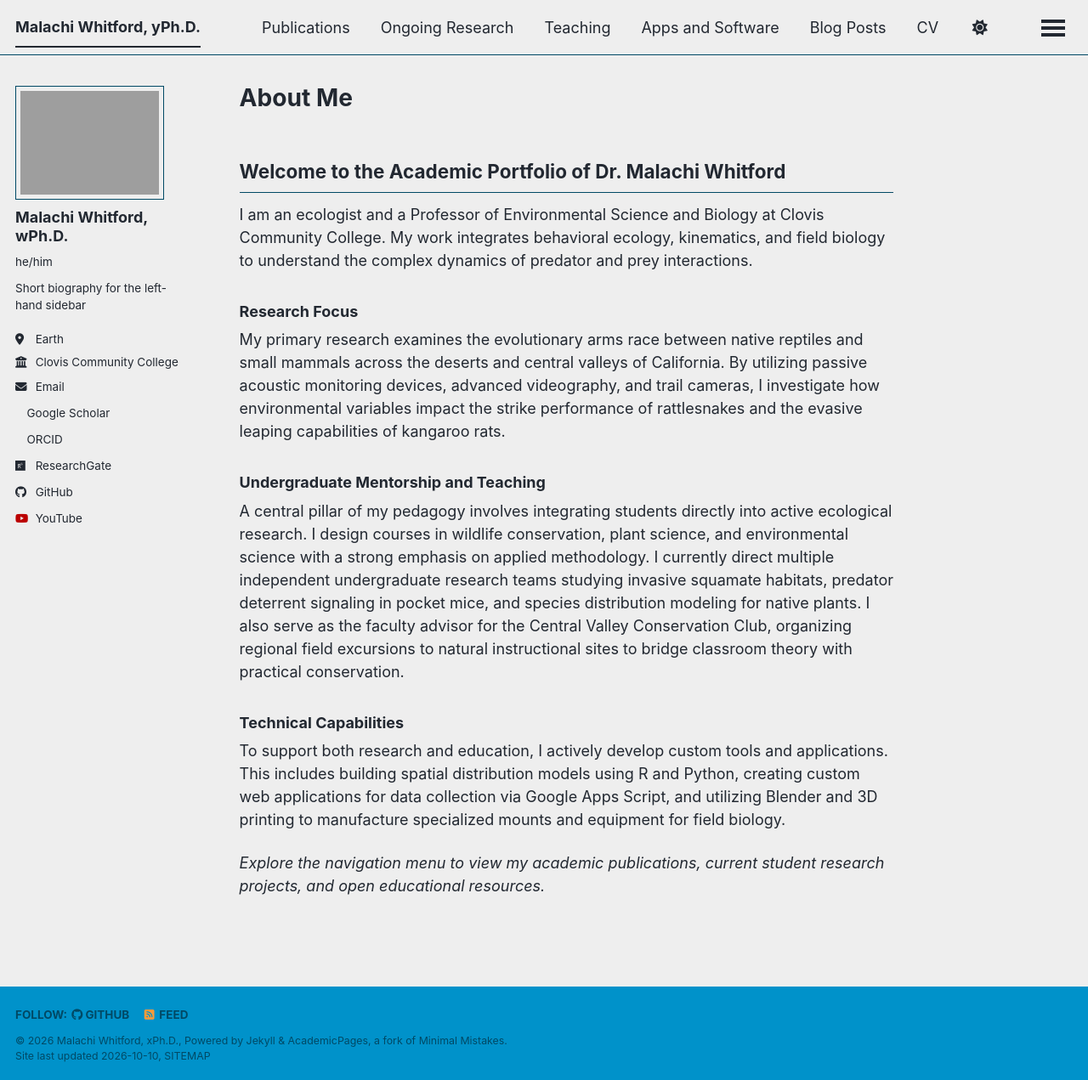
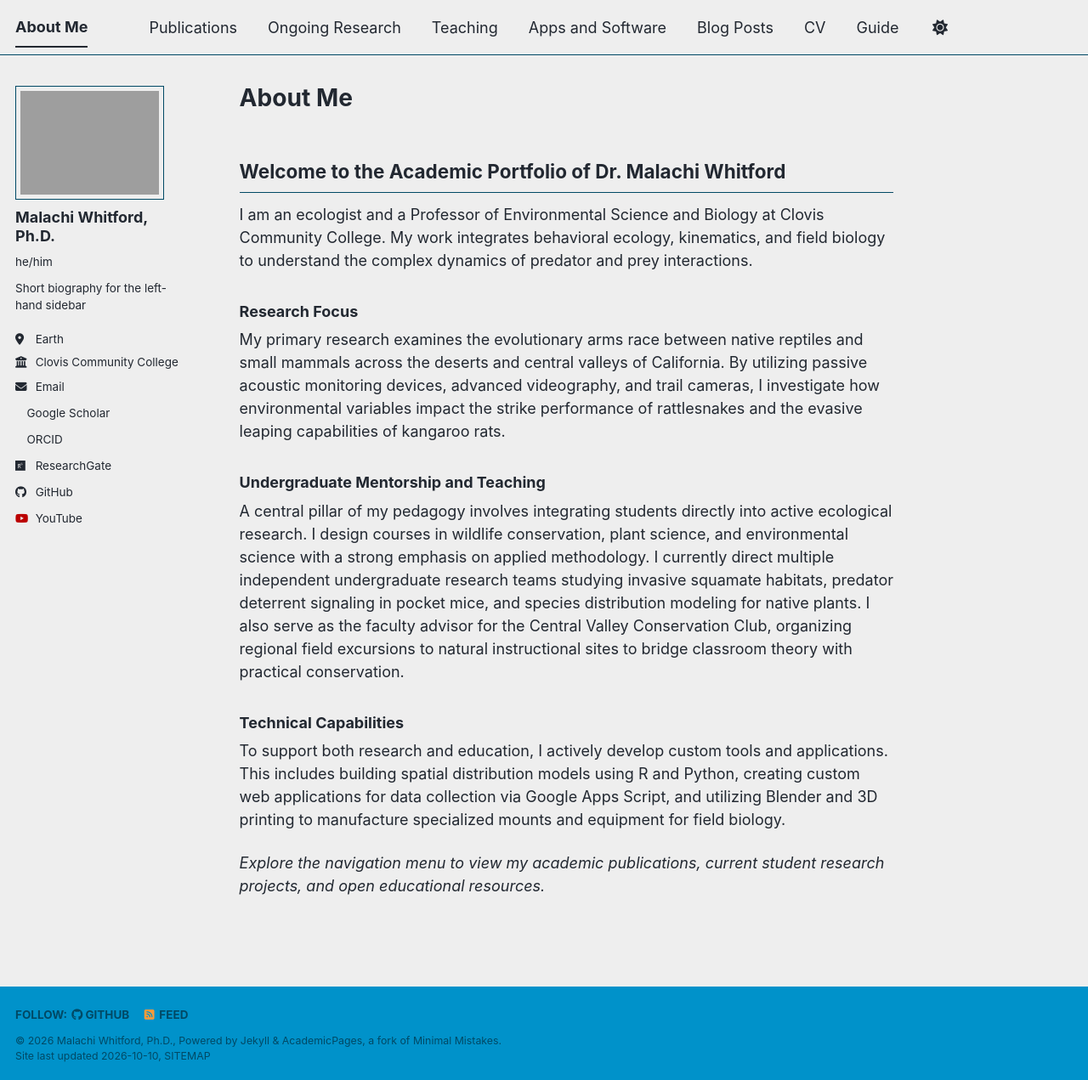
Before and after one commit to malachi-whitford/malachi-whitford.github.io, a Jekyll site: the page built from _pages/about.md, in a window 1280 px wide and 1271 px high. Shown: the whole window at 85% size. Built offline with Jekyll 4.4.1, drawn with Linux system fonts in a browser that asks for light colours; a style sheet for code colours, icons or effects is not loaded.

Commit message:
Update _config.yml

```diff
--- a/_config.yml
+++ b/_config.yml
@@ -9,9 +9,9 @@
 # Basic Site Settings
 locale                   : "en-US"
 site_theme               : "air" # The available themes options are "default", "air", "sunrise", "mint", "dirt" and "contrast"
-title                    : "Malachi Whitford, yPh.D."
+title                    : "About Me"
 title_separator          : "-"
-name                     : &name "Malachi Whitford, xPh.D."
+name                     : &name "Malachi Whitford, Ph.D."
 description              : &description "Academic Portfolio"   # Update this with a general description of your site, this is the default if not overridden by a page
 url                      : https://malachi-whitford.github.io # The base hostname & protocol for your site e.g. "https://[your GitHub username].github.io",
                                                            # or if you already have some other page hosted on Github then use "https://[your GitHub username].github.io/[Your Repo Name]"
@@ -24,7 +24,7 @@
 author:
   # Biographic information
   avatar           : "profile2.jpg"
-  name             : "Malachi Whitford, wPh.D."
+  name             : "Malachi Whitford, Ph.D."
   pronouns         : "he/him"
   bio              : "Short biography for the left-hand sidebar"
   location         : "Earth"
```
